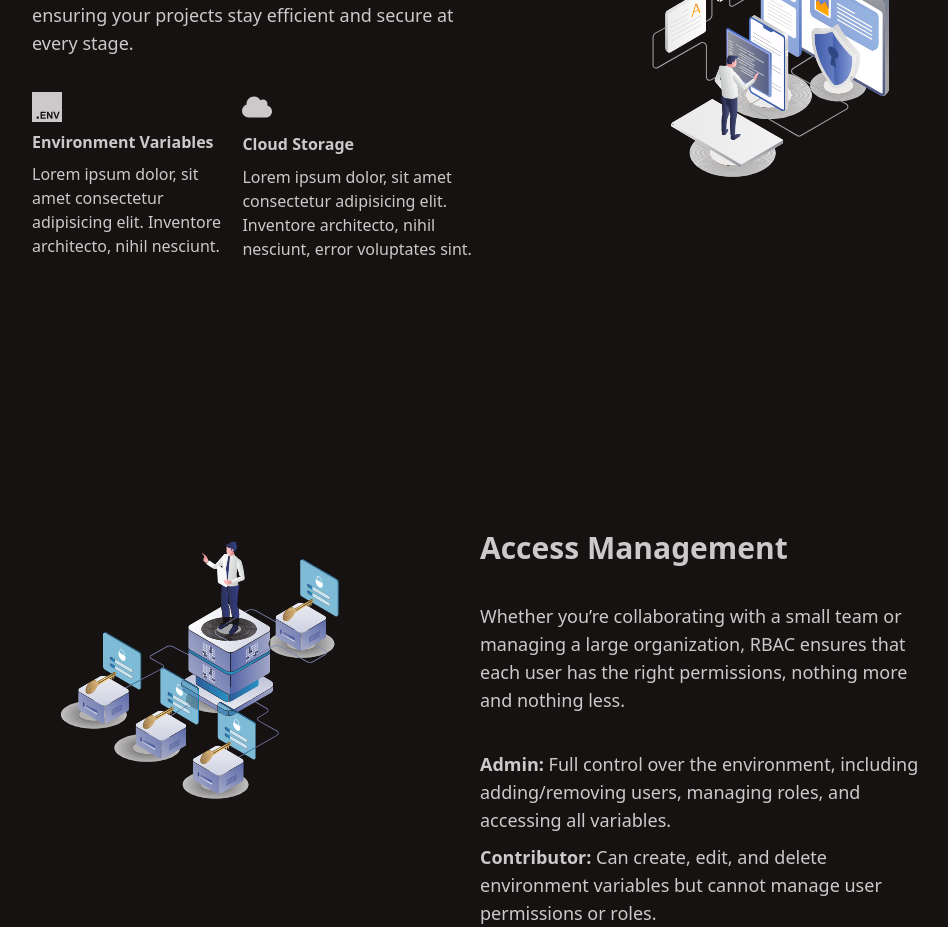
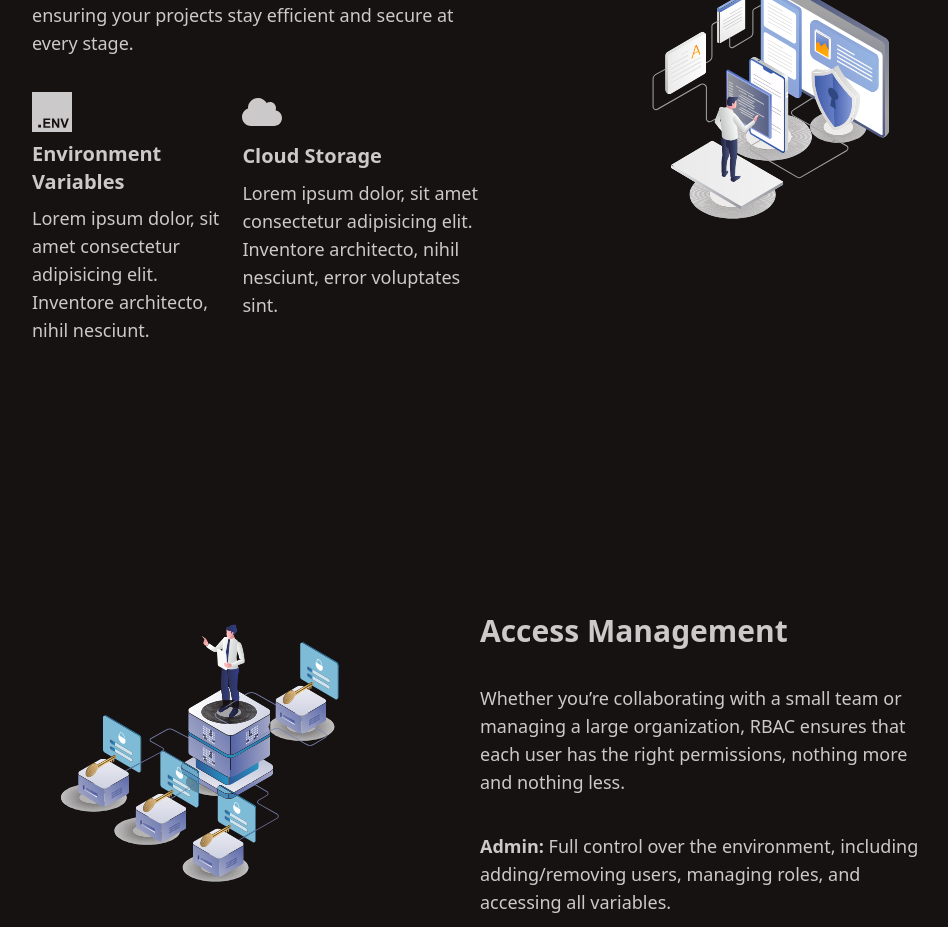
Before and after one commit to woooocoder/SecretVault, a React (Vite) app: page / in a window 1280 px wide. Shown: the part 1040-1967 px from the top of the page, without its empty margins (160-1108 px from the left). Built offline with nearby package versions, Linux system fonts and the light colour scheme.

Commit message:
fixed inconsistent text size

```diff
--- a/src/pages/LandingPage.jsx
+++ b/src/pages/LandingPage.jsx
@@ -57,24 +57,24 @@ export default function LandingPage() {
 
           <div className="flex">
             <div className="flex flex-col space-y-[4%] mr-[4%]">
-              <SiDotenv size={30} />
-              <h3>
+              <SiDotenv size={40} />
+              <h3 className='text-xl'>
                 <strong>Environment Variables</strong>
               </h3>
 
-              <p>
+              <p className='text-lg'>
                 Lorem ipsum dolor, sit amet consectetur adipisicing elit.
                 Inventore architecto, nihil nesciunt.
               </p>
             </div>
 
             <div className="flex flex-col space-y-[4%]">
-              <FaCloud size={30} />
-              <h3>
+              <FaCloud size={40} />
+              <h3 className='text-xl'>
                 <strong>Cloud Storage</strong>
               </h3>
 
-              <p>
+              <p className='text-lg'>
                 Lorem ipsum dolor, sit amet consectetur adipisicing elit.
                 Inventore architecto, nihil nesciunt, error voluptates sint.
               </p>
```
